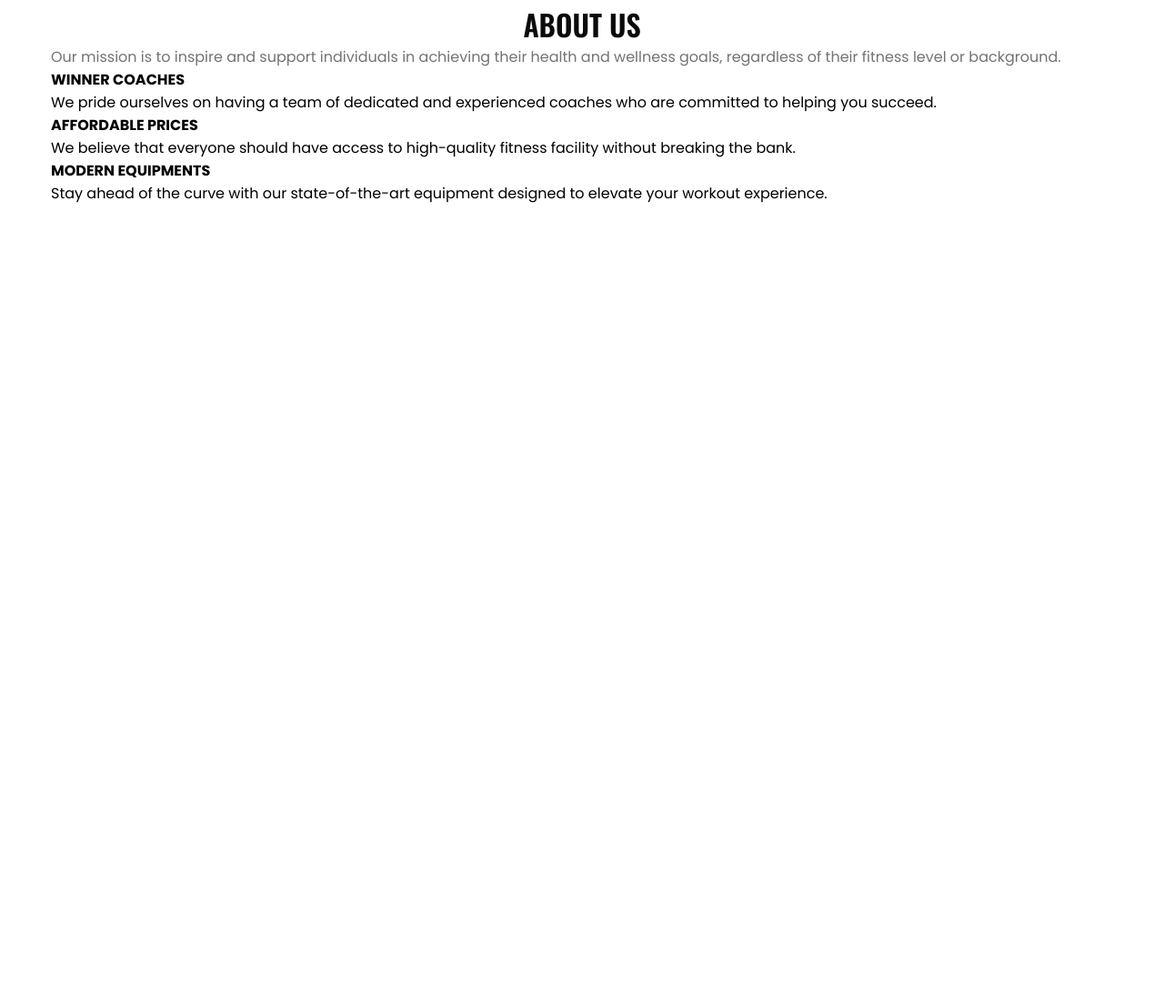
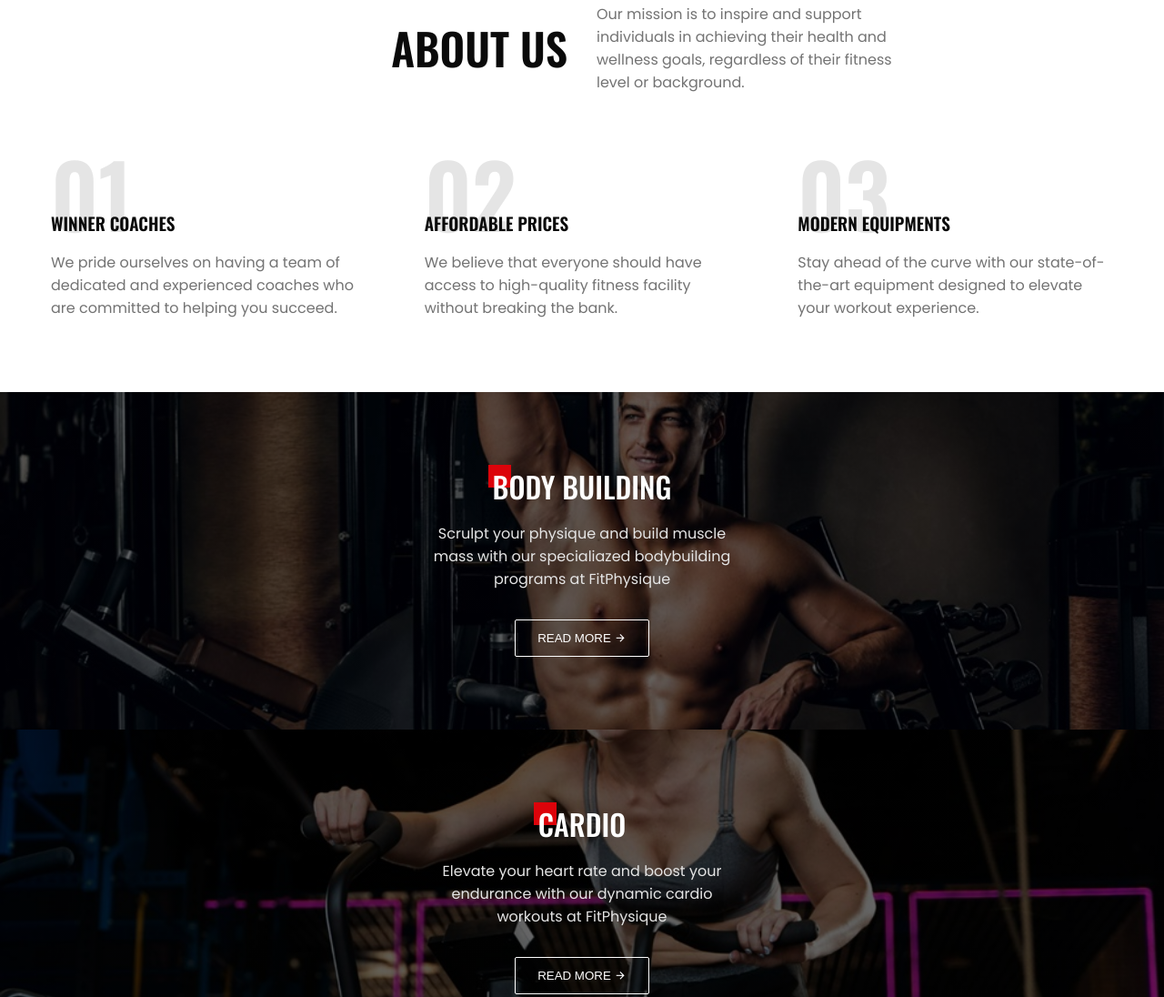
Before and after one commit to eminentJS/FitPhysique, a plain HTML site: page index.html in a window 1280 px wide. Shown: the part 797-1893 px from the top of the page at 91% size. Before the commit the page ends 1102 px from the top, so only its background shows below. Drawn offline with nearby package versions, Linux system fonts and the light colour scheme.

Commit message:
about us

```diff
--- a/index.html
+++ b/index.html
@@ -79,6 +79,49 @@
       </div>
     </section>
 
+    <section class="session">
+      <div class="session__card">
+        <h4>BODY BUILDING</h4>
+        <p>
+          Scrulpt your physique and build muscle mass with our specialiazed
+          bodybuilding programs at FitPhysique
+        </p>
+        <button class="btn btn__secondary">
+          READ MORE <i class="ri-arrow-right-line"></i>
+        </button>
+      </div>
+      <div class="session__card">
+        <h4>CARDIO</h4>
+        <p>
+          Elevate your heart rate and boost your endurance with our dynamic
+          cardio workouts at FitPhysique
+        </p>
+        <button class="btn btn__secondary">
+          READ MORE <i class="ri-arrow-right-line"></i>
+        </button>
+      </div>
+      <div class="session__card">
+        <h4>FITNESS</h4>
+        <p>
+          Embrace a holistic approach to fitness with our comprehensive fitness
+          programs at FitPhysique
+        </p>
+        <button class="btn btn__secondary">
+          READ MORE <i class="ri-arrow-right-line"></i>
+        </button>
+      </div>
+      <div class="session__card">
+        <h4>CROSSFIT</h4>
+        <p>
+          Experience the ultimate full-body workout without our intense CrossFit
+          class at FitPhysique
+        </p>
+        <button class="btn btn__secondary">
+          READ MORE <i class="ri-arrow-right-line"></i>
+        </button>
+      </div>
+    </section>
+
     <script src="https://unpkg.com/scrollreveal"></script>
     <script src="main.js"></script>
   </body>
--- a/main.js
+++ b/main.js
@@ -35,3 +35,8 @@ ScrollReveal().reveal('.header__content .header__btn', {
   ...scrollRevealOption,
   delay: 1500,
 });
+
+ScrollReveal().reveal('.about__card', {
+  duration: 1000,
+  interval: 500,
+});
--- a/styles.css
+++ b/styles.css
@@ -186,6 +186,133 @@ nav {
   color: var(--extra-light);
 }
 
+.about__header {
+  text-align: center;
+  display: grid;
+  gap: 1rem;
+}
+
+.about__header .section__header {
+  font-size: 3rem;
+}
+
+.about__header .section__description {
+  max-width: 350px;
+  margin-inline: auto;
+}
+
+.about__grid {
+  margin-top: 4rem;
+  display: grid;
+  gap: 4rem;
+}
+
+.about__card h4 {
+  position: relative;
+  isolation: isolate;
+  margin-bottom: 1rem;
+  padding-top: 4rem;
+  font-size: 1.2rem;
+  font-weight: 600;
+  font-family: var(--header-font);
+  color: var(--text-dark);
+}
+
+.about__card h4::before {
+  position: absolute;
+  bottom: 0;
+  left: 0;
+  font-size: 6rem;
+  line-height: 6rem;
+  color: var(--text-dark);
+  opacity: 0.1;
+  z-index: -1;
+}
+
+.about__card:nth-child(1) h4::before {
+  content: '01';
+}
+
+.about__card:nth-child(2) h4::before {
+  content: '02';
+}
+
+.about__card:nth-child(3) h4::before {
+  content: '03';
+}
+
+.about__card p {
+  color: var(--text-light);
+}
+
+.session {
+  display: grid;
+}
+
+.session__card {
+  padding: 5rem 2rem;
+  text-align: center;
+  background-size: cover;
+  background-position: center center;
+  background-repeat: no-repeat;
+}
+
+.session__card:nth-child(1) {
+  background-image: linear-gradient(rgba(0, 0, 0, 0.6), rgba(0, 0, 0, 0.6)),
+    url('assets/session-1.jpg');
+}
+
+.session__card:nth-child(2) {
+  background-image: linear-gradient(rgba(0, 0, 0, 0.6), rgba(0, 0, 0, 0.6)),
+    url('assets/session-2.jpg');
+}
+
+.session__card:nth-child(3) {
+  background-image: linear-gradient(rgba(0, 0, 0, 0.6), rgba(0, 0, 0, 0.6)),
+    url('assets/session-3.jpg');
+}
+
+.session__card:nth-child(4) {
+  background-image: linear-gradient(rgba(0, 0, 0, 0.6), rgba(0, 0, 0, 0.6)),
+    url('assets/session-4.jpg');
+}
+
+.session__card h4 {
+  position: relative;
+  isolation: isolate;
+  max-width: fit-content;
+  margin-inline: auto;
+  margin-bottom: 1rem;
+  font-size: 2rem;
+  font-weight: 500;
+  font-family: var(--header-font);
+  color: var(--white);
+}
+
+.session__card h4::before {
+  position: absolute;
+  content: '';
+  top: 0;
+  left: -5px;
+  height: 25px;
+  aspect-ratio: 1;
+  background-color: var(--primary-color);
+  z-index: -1;
+}
+
+.session__card p {
+  max-width: 350px;
+  margin-inline: auto;
+  margin-bottom: 2rem;
+  color: var(--extra-light);
+}
+
+@media (width > 540px) {
+  .about__grid {
+    grid-template-columns: repeat(2, 1fr);
+  }
+}
+
 @media (width >768px) {
   nav {
     position: static;
@@ -230,4 +357,23 @@ nav {
   .header__content {
     grid-column: 2/3;
   }
+
+  .about__header {
+    grid-template-columns: repeat(2, 1fr);
+    gap: 2rem;
+    align-items: center;
+  }
+
+  .about__header .section__header {
+    text-align: right;
+  }
+
+  .about__header .section__description {
+    text-align: left;
+    margin-inline-start: unset;
+  }
+
+  .about__grid {
+    grid-template-columns: repeat(3, 1fr);
+  }
 }
```
